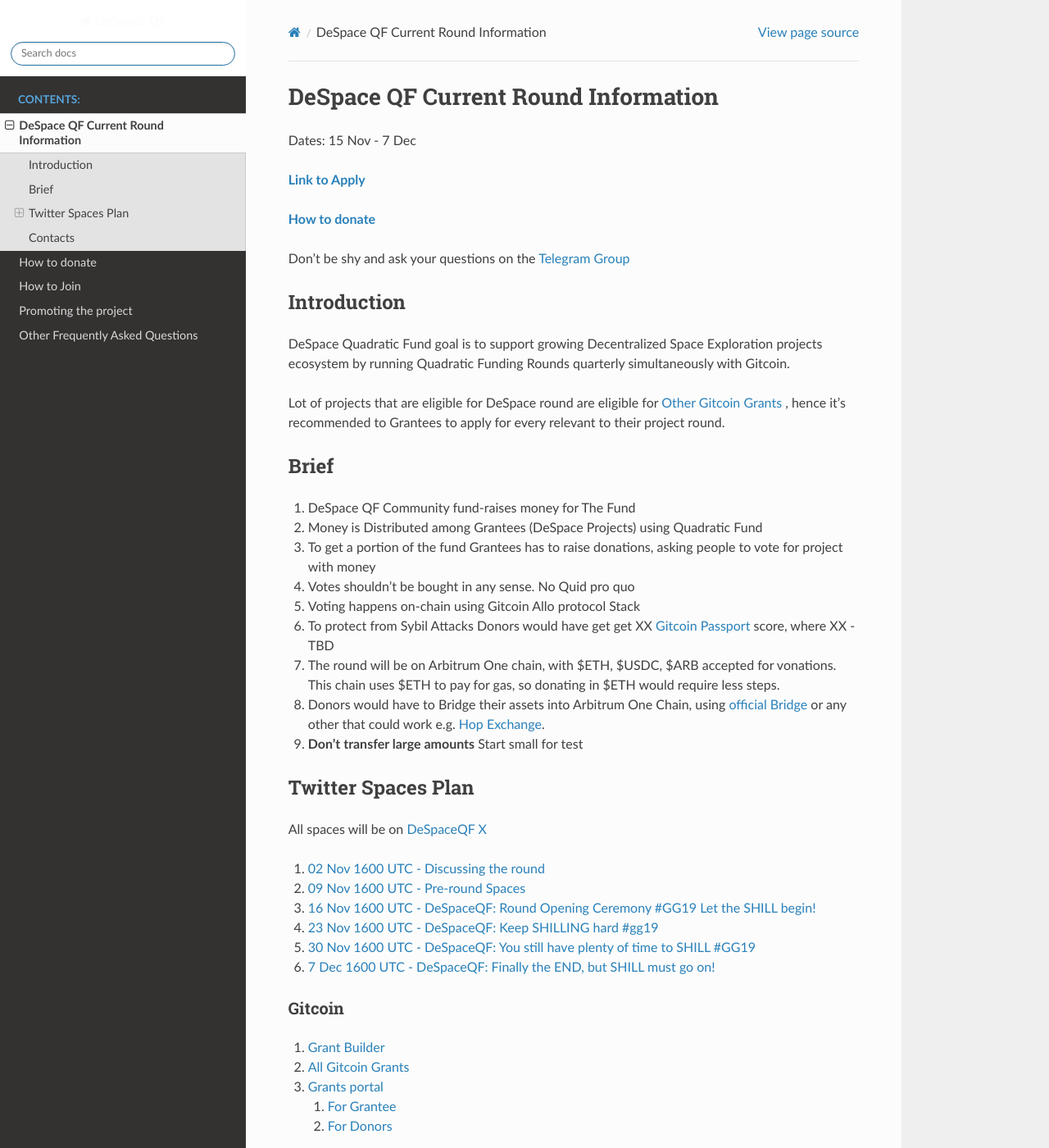
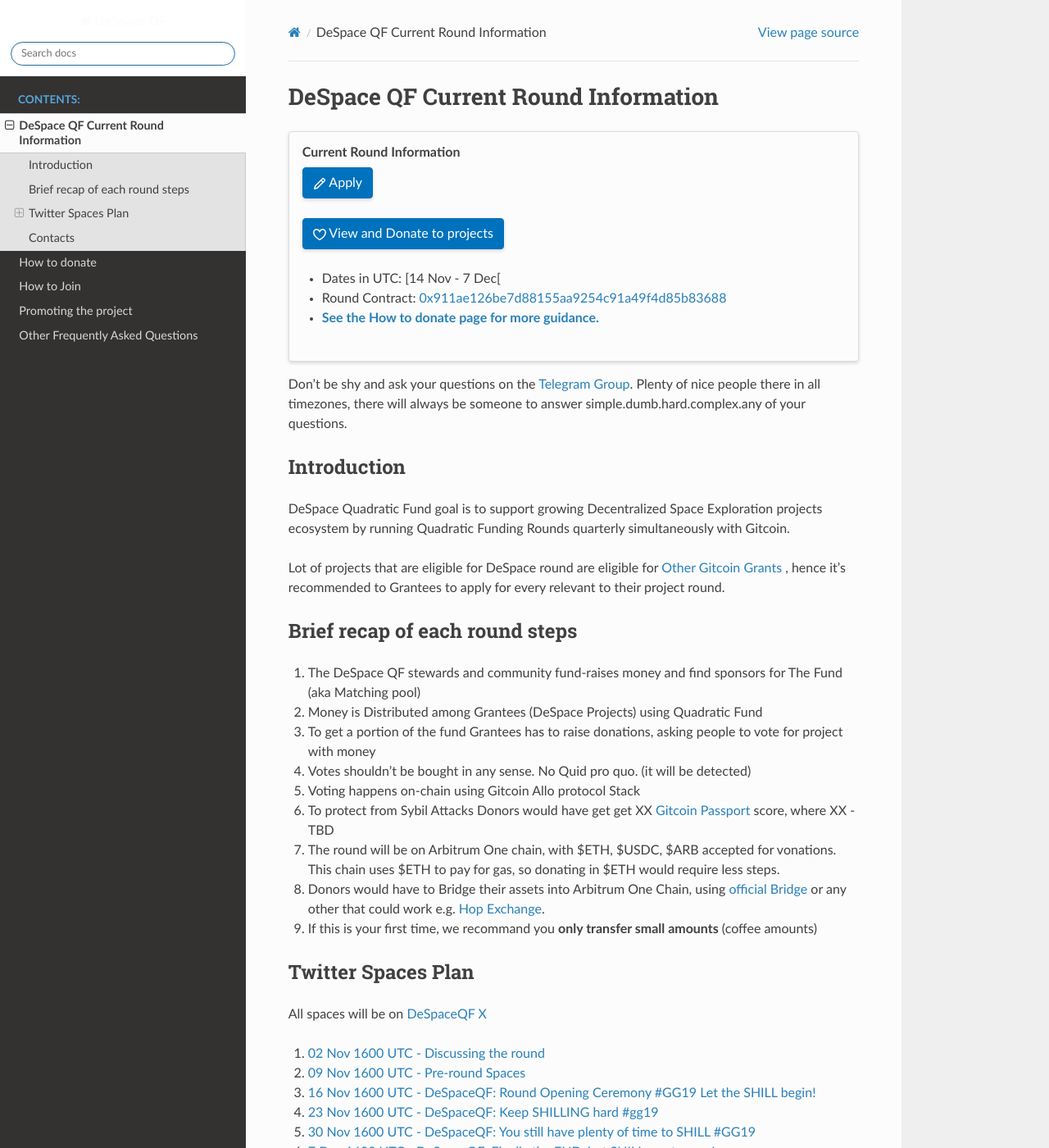
Before and after one commit to DeSpace-Community/docs.despace-qf.com, a Sphinx documentation site: the page built from source/current-round-info.md, in a window 1280 px wide and 1400 px high. Shown: the whole window at 82% size. Built offline with Sphinx 7.4.7 and the Read the Docs theme 2.0.0, drawn with Linux system fonts in a browser that asks for light colours.

Commit message:
New card for current round recap.
Aligning with info from main official website.

````diff
--- a/pyproject.toml
+++ b/pyproject.toml
@@ -10,6 +10,7 @@
 python = "^3.10"
 sphinx-rtd-theme = "^1.3.0"
 myst-parser = "^2.0.0"
+sphinx-design = "^0.5.0"
 
 
 [build-system]
--- a/source/conf.py
+++ b/source/conf.py
@@ -13,7 +13,8 @@
 # -- General configuration ---------------------------------------------------
 # https://www.sphinx-doc.org/en/master/usage/configuration.html#general-configuration
 
-extensions = ['sphinx_rtd_theme', 'myst_parser']
+extensions = ["sphinx_rtd_theme", "myst_parser", "sphinx_design"]
+myst_enable_extensions = ["colon_fence"]
 
 templates_path = ['_templates']
 exclude_patterns = ['_build', 'Thumbs.db', '.DS_Store']
--- a/source/current-round-info.md
+++ b/source/current-round-info.md
@@ -1,12 +1,32 @@
 # DeSpace QF Current Round Information
 
-Dates: 15 Nov - 7 Dec
+:::{card} Current Round Information
 
-**[Link to Apply](https://builder.gitcoin.co/#/chains/42161/rounds/0x911ae126be7d88155aa9254c91a49f4d85b83688)**
 
-**[How to donate](./how-to-donate.md)**
+```{button-link} https://builder.gitcoin.co/#/chains/42161/rounds/0x911ae126be7d88155aa9254c91a49f4d85b83688
+:color: primary
+:shadow:
 
-Don't be shy and ask your questions on the [Telegram Group](https://t.me/despaceqf)
+   {octicon}`pencil;1em` Apply
+```
+
+```{button-link} https://explorer.gitcoin.co/#/round/42161/0x911ae126be7d88155aa9254c91a49f4d85b83688
+:color: primary
+:shadow:
+
+   {octicon}`heart;1em` View and Donate to projects
+```
+
+ - Dates in UTC: [14 Nov - 7 Dec[
+ - Round Contract: [0x911ae126be7d88155aa9254c91a49f4d85b83688](https://arbiscan.io/address/0x911ae126be7d88155aa9254c91a49f4d85b83688#internaltx)
+ - **[See the How to donate page for more guidance.](./how-to-donate.md)**
+:::
+
+
+Don't be shy and ask your questions on the [Telegram
+Group](https://t.me/despaceqf). Plenty of nice people there in all timezones,
+there will always be someone to answer simple.dumb.hard.complex.any
+of your questions.
 
 ## Introduction
 
@@ -14,17 +34,17 @@
 
 Lot of projects that are eligible for DeSpace round are eligible for [Other Gitcoin Grants](https://grants.gitcoin.co/) , hence it's recommended to Grantees to apply for every relevant to their project round.
 
-## Brief
+## Brief recap of each round steps
 
- 1. DeSpace QF Community fund-raises money for The Fund
+ 1. The DeSpace QF stewards and community fund-raises money and find sponsors for The Fund (aka Matching pool)
  1. Money is Distributed among Grantees (DeSpace Projects) using Quadratic Fund
  1. To get a portion of the fund Grantees has to raise donations, asking people to vote for project with money
- 1. Votes shouldn't be bought in any sense. No Quid pro quo
+ 1. Votes shouldn't be bought in any sense. No Quid pro quo. (it will be detected)
  1. Voting happens on-chain using Gitcoin Allo protocol Stack
  1. To protect from Sybil Attacks Donors would have get get XX [Gitcoin Passport ](https://passport.gitcoin.co/)score, where XX - TBD
  1. The round will be on Arbitrum One chain, with $ETH, $USDC, $ARB accepted for vonations. This chain uses $ETH to pay for gas, so donating in $ETH would require less steps.
  1. Donors would have to Bridge their assets into Arbitrum One Chain, using [official Bridge](https://bridge.arbitrum.io)  or any other that could work e.g. [Hop Exchange](https://app.hop.exchange/).
- 1. **Don't transfer large amounts** Start small for test
+ 1. If this is your first time, we recommand you **only transfer small amounts** (coffee amounts)
 
 
 ## Twitter Spaces Plan
````
Also changed, not shown: other parts of source/current-round-info.md (+1 -1 lines), source/index.rst (+28 -9 lines), source/img/favicon.ico (added), 2 other files.
